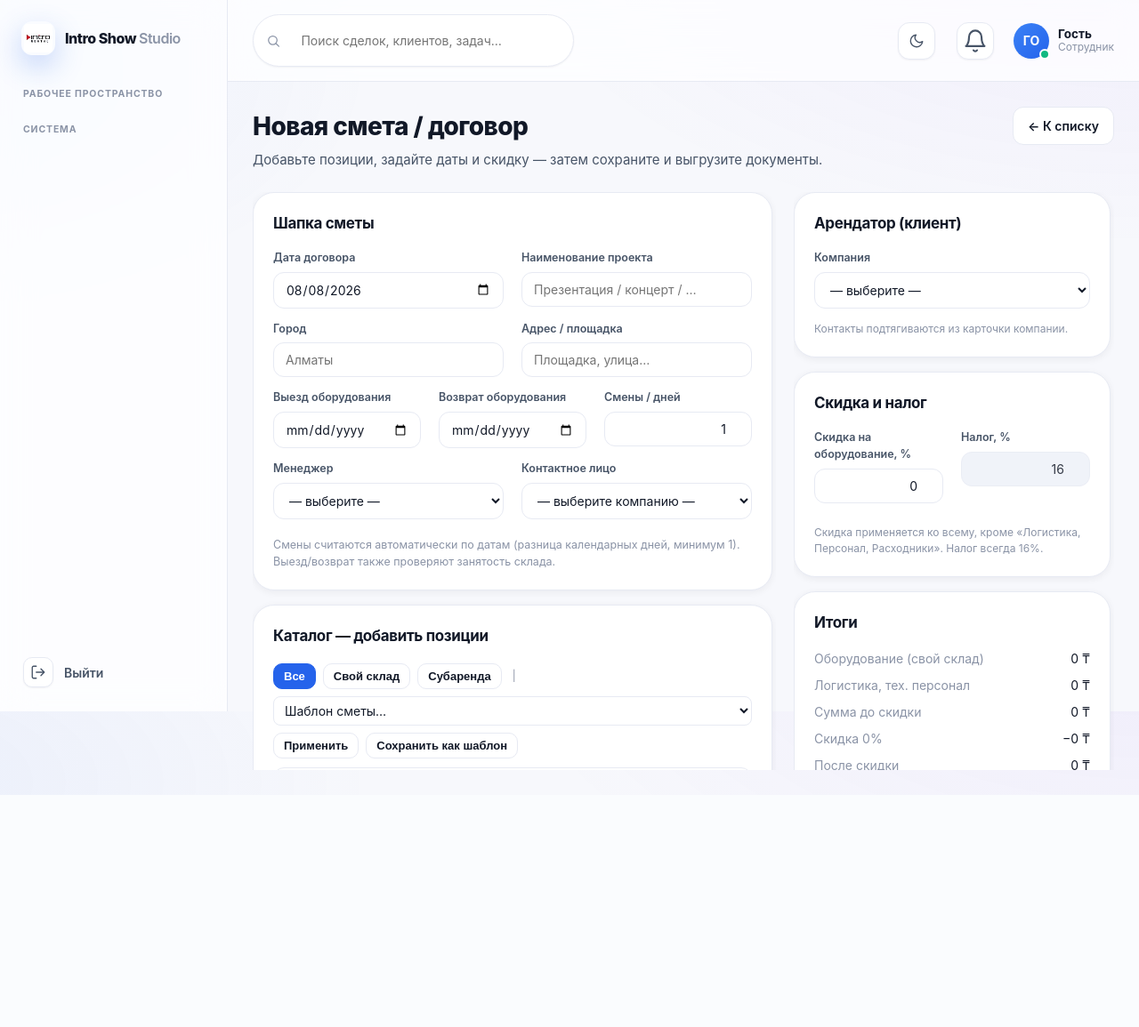
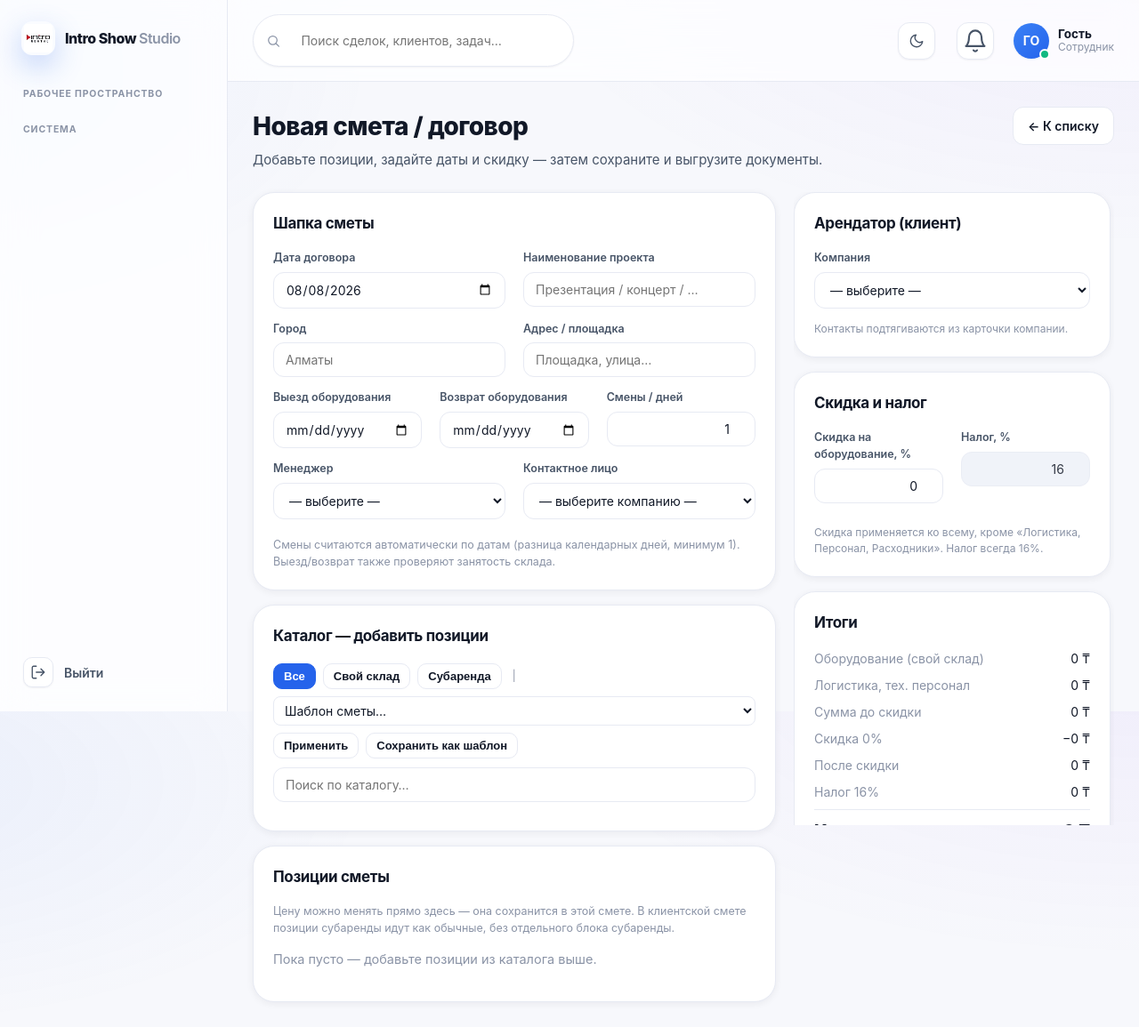
Before and after one commit to BilyalovM/demo-introshow, a Python web app: template templates/quotes_new.html in a window 1280 px wide. Shown: the whole page at 89% size. Before the commit the page ends 894 px from the top, so only its background shows below. Run offline with Jinja, Linux system fonts and the light colour scheme; the template is opened without the code that fills it, so the values that code supplies are empty.

Commit message:
Fix quote page scroll so estimate positions stay reachable.
Remove the left-column 100vh overflow trap; catalog scrolls in-card while the page scrolls to «Позиции сметы», with sticky totals preserved.

Co-authored-by: Cursor <cursoragent@cursor.com>

```diff
--- a/templates/quotes_new.html
+++ b/templates/quotes_new.html
@@ -1,6 +1,64 @@
 {% extends "base.html" %}
 
 {% block title %}Смета / договор - Intro Show{% endblock %}
+
+{% block extra_head %}
+<style>
+/* Смета: страница должна скроллиться целиком — «Позиции сметы» всегда достижимы.
+   Каталог — отдельная область прокрутки. Правая колонка (итоги) остаётся sticky. */
+body:has(.quote-layout),
+html:has(.quote-layout) {
+    overflow-x: clip;
+    overflow-y: auto !important;
+    height: auto !important;
+    max-height: none !important;
+}
+body:has(.quote-layout) .app,
+body:has(.quote-layout) .content,
+body:has(.quote-layout) .main {
+    height: auto !important;
+    max-height: none !important;
+    min-height: 0;
+    overflow-x: clip;
+    overflow-y: visible !important;
+}
+#catalogContainer {
+    max-height: min(380px, 38vh);
+    overflow-y: auto;
+    overscroll-behavior: contain;
+    -webkit-overflow-scrolling: touch;
+}
+@media (min-width: 1025px) {
+    .quote-main {
+        max-height: none !important;
+        overflow: visible !important;
+    }
+    .quote-side {
+        position: sticky;
+        top: 20px;
+        align-self: start;
+        max-height: calc(100dvh - 88px);
+        overflow-y: auto;
+        overscroll-behavior: contain;
+        padding-right: 4px;
+    }
+}
+@media (max-width: 1024px) {
+    .quote-layout { grid-template-columns: 1fr !important; }
+    .quote-side {
+        position: static !important;
+        max-height: none !important;
+        overflow: visible !important;
+    }
+}
+@media (max-width: 768px) {
+    #catalogContainer { max-height: min(320px, 42vh); }
+    /* Глобальный .card { overflow:hidden } на мобиле режет внутренний скролл каталога */
+    .quote-layout .card { overflow: visible; }
+    .quote-layout #catalogContainer { overflow-y: auto; }
+}
+</style>
+{% endblock %}
 
 {% block content %}
 <div class="toolbar" style="margin-bottom:6px">
@@ -274,34 +332,8 @@
     color: var(--text);
     font-family: inherit;
 }
-/* Каталог прокручивается внутри своей карточки, а не растягивает страницу */
-#catalogContainer {
-    max-height: 46vh;
-    overflow-y: auto;
-    overscroll-behavior: contain;
-    -webkit-overflow-scrolling: touch;
-}
-
-/* Десктоп: левая часть (параметры/каталог/позиции) и правая (клиент/итоги)
-   прокручиваются независимо друг от друга */
-@media (min-width: 1025px) {
-    .quote-main,
-    .quote-side {
-        max-height: calc(100vh - 150px);
-        overflow-y: auto;
-        overscroll-behavior: contain;
-        padding-right: 4px;
-    }
-}
-
-@media (max-width: 1024px) {
-    .quote-layout { grid-template-columns: 1fr !important; }
-    .quote-side { position: static !important; max-height: none; overflow: visible; }
-}
-
 /* Мобильный: позиции сметы — карточками, без горизонтального сжатия */
 @media (max-width: 768px) {
-    #catalogContainer { max-height: 52vh; }
     table.cart-table, table.cart-table tbody { display: block; width: 100%; }
     table.cart-table tr {
         display: grid;
```
